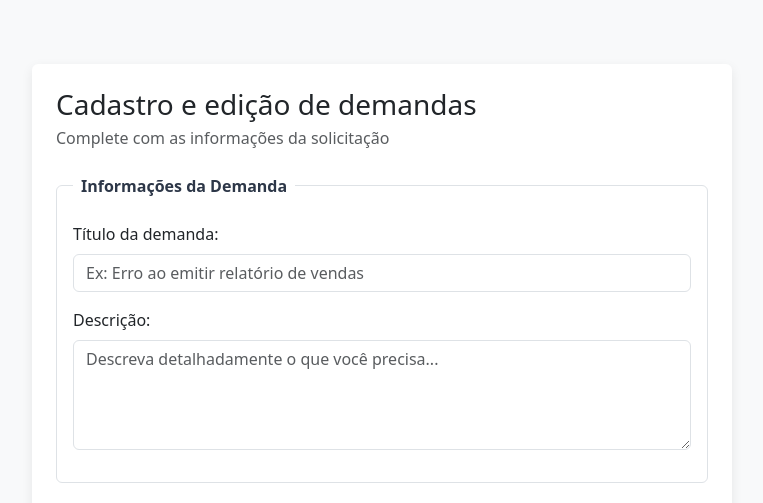
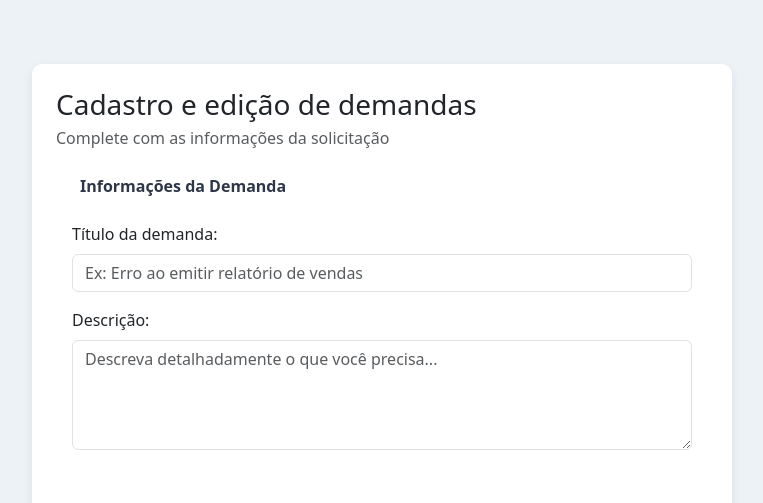
Before and after one commit to MEIOSSI/PI-II-TIME-N1, a plain HTML site: page index.html in a window 1280 px wide. Shown: the top 503 px of the page, 258-1021 px from the left. Drawn offline with nearby package versions, Linux system fonts and the light colour scheme.

Commit message:
removi classes do Bootstrap

```diff
--- a/index.html
+++ b/index.html
@@ -7,14 +7,14 @@
     <link href="https://cdn.jsdelivr.net/npm/bootstrap@5.3.3/dist/css/bootstrap.min.css" rel="stylesheet">
     <link rel="stylesheet" href="style.css">
 </head>
-<body class="bg-light p-4 mb-5">
-  <div class="container bg-white p-4 rounded form-cadastro">
+<body class="p-4 mb-5">
+  <div class="container bg-white p-4 form-cadastro">
       <h1 class="h3 mb-1">Cadastro e edição de demandas</h1>
       <p class="text-muted mb-4">Complete com as informações da solicitação</p>
 
       <form>
         <!--Informações da demanda-->
-        <fieldset class="border p-3 rounded mb-4">
+        <fieldset class="p-3 mb-4">
             <legend class="float-none w-auto px-2 fs-6 fw-bold">Informações da Demanda</legend>
 
             <div class="mb-3">
```
